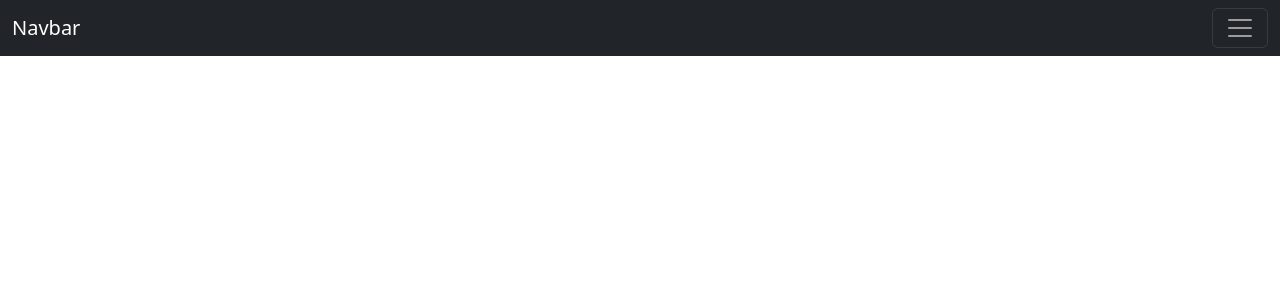
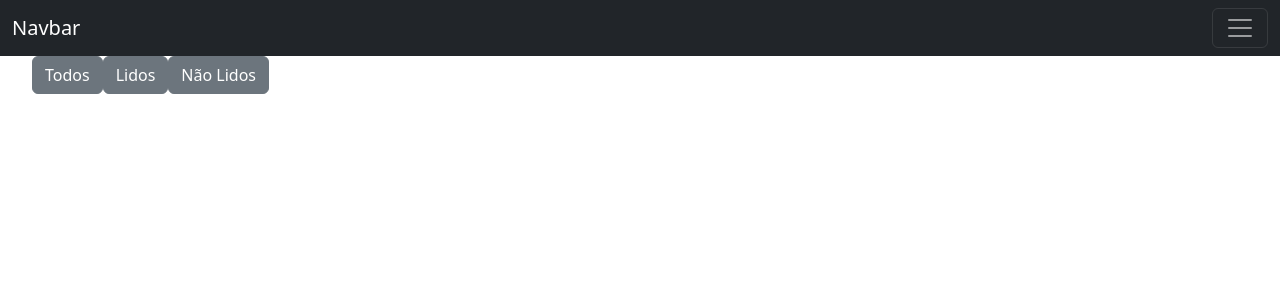
Before and after one commit to Osnei-Luzia/DevInPhilips, an Angular app in the folder Modulo 1/Semana 10/Exercícios/NotificationApp/: page / in a window 1280 px wide. Shown: the top 300 px of the page. Built offline with nearby package versions, Linux system fonts and the light colour scheme.

Commit message:
[M1S10] Ex 2 - Criação do componente de filtro

```diff
--- a/Modulo 1/Semana 10/Exercícios/NotificationApp/src/app/app.component.html
+++ b/Modulo 1/Semana 10/Exercícios/NotificationApp/src/app/app.component.html
@@ -1,2 +1,3 @@
 <noteApp-header></noteApp-header>
+<noteApp-filtro></noteApp-filtro>
 <!-- <noteApp-footer></noteApp-footer> -->
--- a/Modulo 1/Semana 10/Exercícios/NotificationApp/src/app/app.module.ts
+++ b/Modulo 1/Semana 10/Exercícios/NotificationApp/src/app/app.module.ts
@@ -5,12 +5,14 @@ import { AppRoutingModule } from './app-routing.module';
 import { AppComponent } from './app.component';
 import { HeaderComponent } from './header/header.component';
 import { FooterComponent } from './footer/footer.component';
+import { FiltroComponent } from './home/filtro/filtro.component';
 
 @NgModule({
   declarations: [
     AppComponent,
     HeaderComponent,
-    FooterComponent
+    FooterComponent,
+    FiltroComponent
   ],
   imports: [
     BrowserModule,
--- /dev/null
+++ b/Modulo 1/Semana 10/Exercícios/NotificationApp/src/app/home/filtro/filtro.component.html
@@ -0,0 +1,7 @@
+<div class="btn-group btn-group-toggle" data-toggle="buttons">
+    <ul>
+        <label *ngFor="let filtro of filtros" class="btn btn-secondary outline" id={{filtro}}>
+            {{filtro}}
+        </label>
+    </ul>
+</div>
--- /dev/null
+++ b/Modulo 1/Semana 10/Exercícios/NotificationApp/src/app/home/filtro/filtro.component.ts
@@ -0,0 +1,12 @@
+import { Component } from '@angular/core';
+
+@Component({
+  selector: 'noteApp-filtro',
+  templateUrl: './filtro.component.html',
+  styleUrls: ['./filtro.component.scss']
+})
+export class FiltroComponent {
+  filtros : string[] = [
+    "Todos","Lidos","Não Lidos"
+  ]
+}
```
Also changed, not shown: Modulo 1/Semana 10/Exercícios/NotificationApp/src/app/home/filtro/filtro.component.scss (added).
